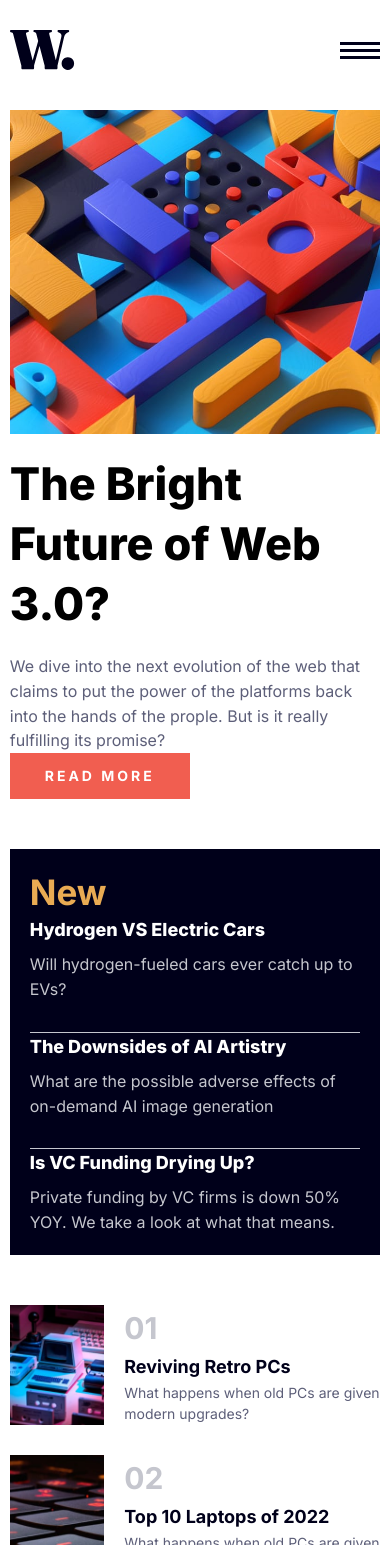
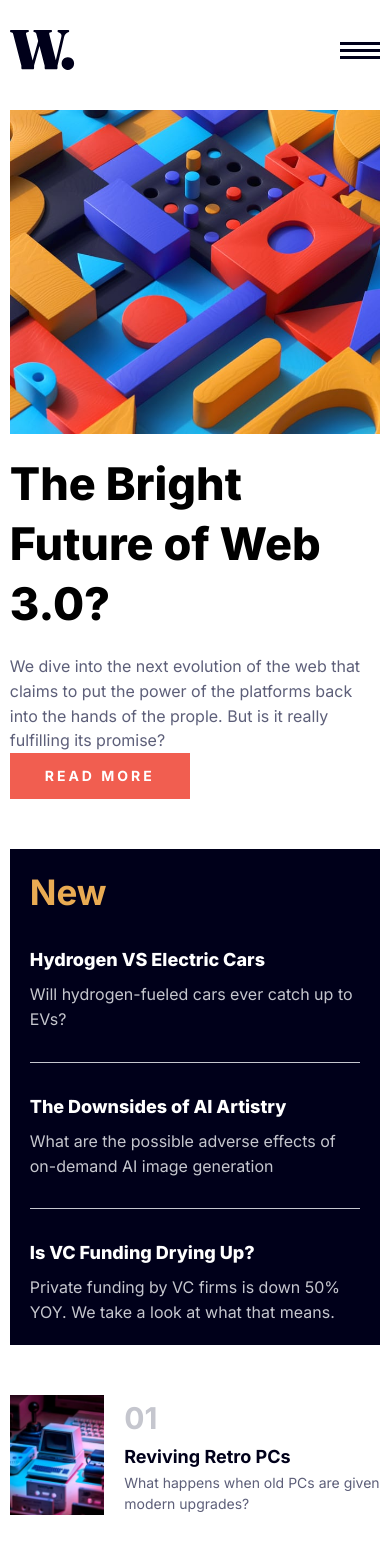
Before and after one commit to lucasfeklein/news-homepage, a React (Vite) app: page / in a window 390 px wide. Shown: the top 1545 px of the page. Built offline with nearby package versions, Linux system fonts and the light colour scheme.

Commit message:
min width to news container

```diff
--- a/src/components/Content/Content.module.css
+++ b/src/components/Content/Content.module.css
@@ -15,7 +15,7 @@
   display: flex;
   flex-direction: column;
   justify-content: space-between;
-  min-width: 280px;
+  min-width: 350px;
 }
 
 .title_container {
@@ -69,6 +69,7 @@
   border-bottom: 1px solid hsl(233, 8%, 79%);
   padding-bottom: 30px;
   cursor: pointer;
+  margin-top: 30px;
 }
 
 .news_card:hover .news_subtitle {
@@ -134,4 +135,8 @@
     flex-direction: column;
     gap: 50px;
   }
+
+  .news_card {
+    margin-top: 30px;
+  }
 }
```
